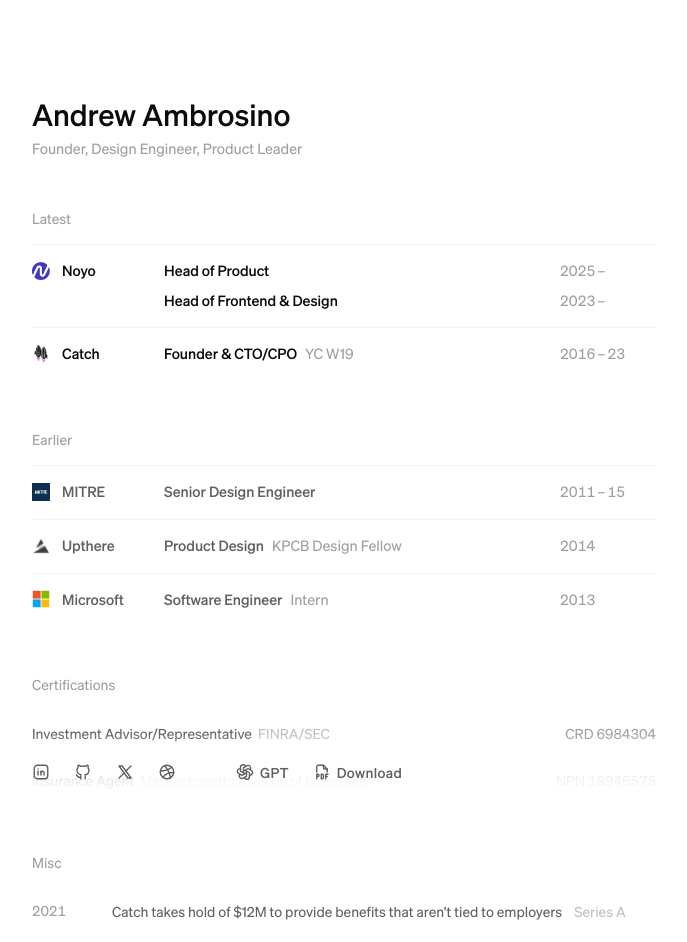
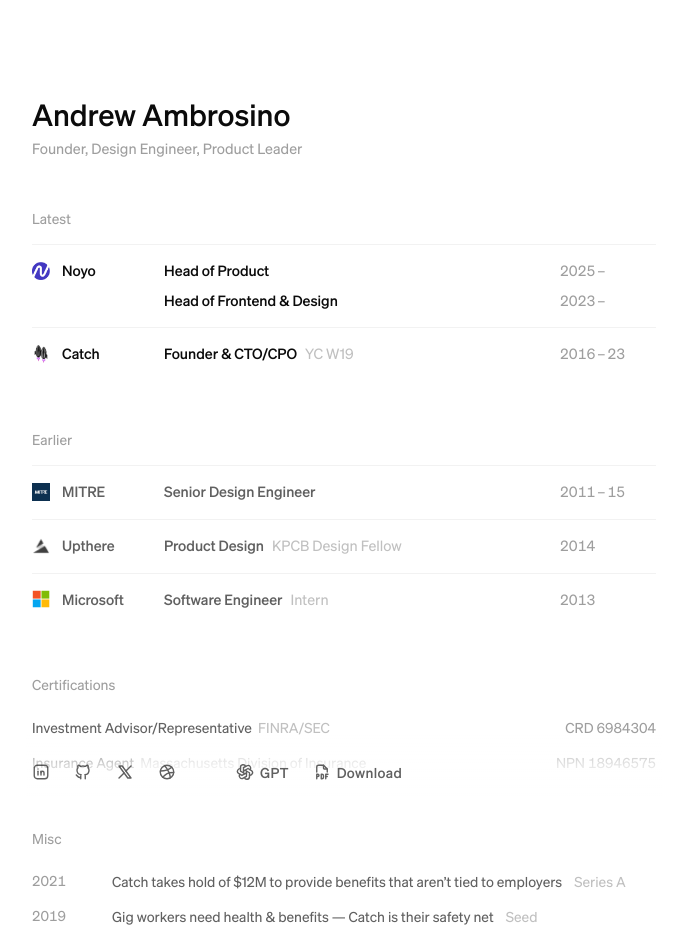
Before and after one commit to aa-io/site, a Next.js app: page / in a window 1280 px wide. Shown: the top 942 px of the page, without its empty margins (291-978 px from the left). Built offline with nearby package versions, Linux system fonts and the light colour scheme.

Commit message:
fix spacing

```diff
--- a/app/components/license-row.tsx
+++ b/app/components/license-row.tsx
@@ -13,7 +13,7 @@ export const LicenseRow = ({
   number: string;
 }) => {
   return (
-    <div className="group/license text-foreground/65 flex items-start gap-3 py-3 text-sm leading-relaxed">
+    <div className="group/license text-foreground/65 flex items-start gap-3 py-1.5 text-sm leading-relaxed">
       <div className="group-hover/mention:text-foreground grow gap-1.5 md:flex">
         <div className="line-clamp-1 truncate">{name}</div>
         <div className="text-muted-foreground truncate opacity-65">{entity}</div>
--- a/app/components/mention-row.tsx
+++ b/app/components/mention-row.tsx
@@ -16,7 +16,7 @@ export const MentionRow = ({
       href={link}
       target="_blank"
       rel="noopener noreferrer"
-      className="group/mention text-foreground/65 flex items-start gap-2 py-3 text-sm"
+      className="group/mention text-foreground/65 flex items-start gap-2 py-1.5 text-sm"
     >
       <div className="w-16 shrink-0 grow-0">
         <div className="text-muted-foreground tabular-nums">{date}</div>
--- a/app/components/work-row.tsx
+++ b/app/components/work-row.tsx
@@ -9,7 +9,7 @@ export const Role = ({ title, subtitle, startDate, endDate }: WorkExperienceRole
     <div key={title} className="flex justify-between gap-1 py-1 first:pt-0 last:pb-0">
       <div className="flex gap-2">
         <div className="text-balance md:font-medium">{title}</div>
-        {subtitle && <div className="text-muted-foreground hidden sm:block">{subtitle}</div>}
+        {subtitle && <div className="text-muted-foreground hidden opacity-65 sm:block">{subtitle}</div>}
       </div>
       <div className="text-muted-foreground flex min-w-24 gap-0.5 tabular-nums">
         <div>{startDate}</div>
```
